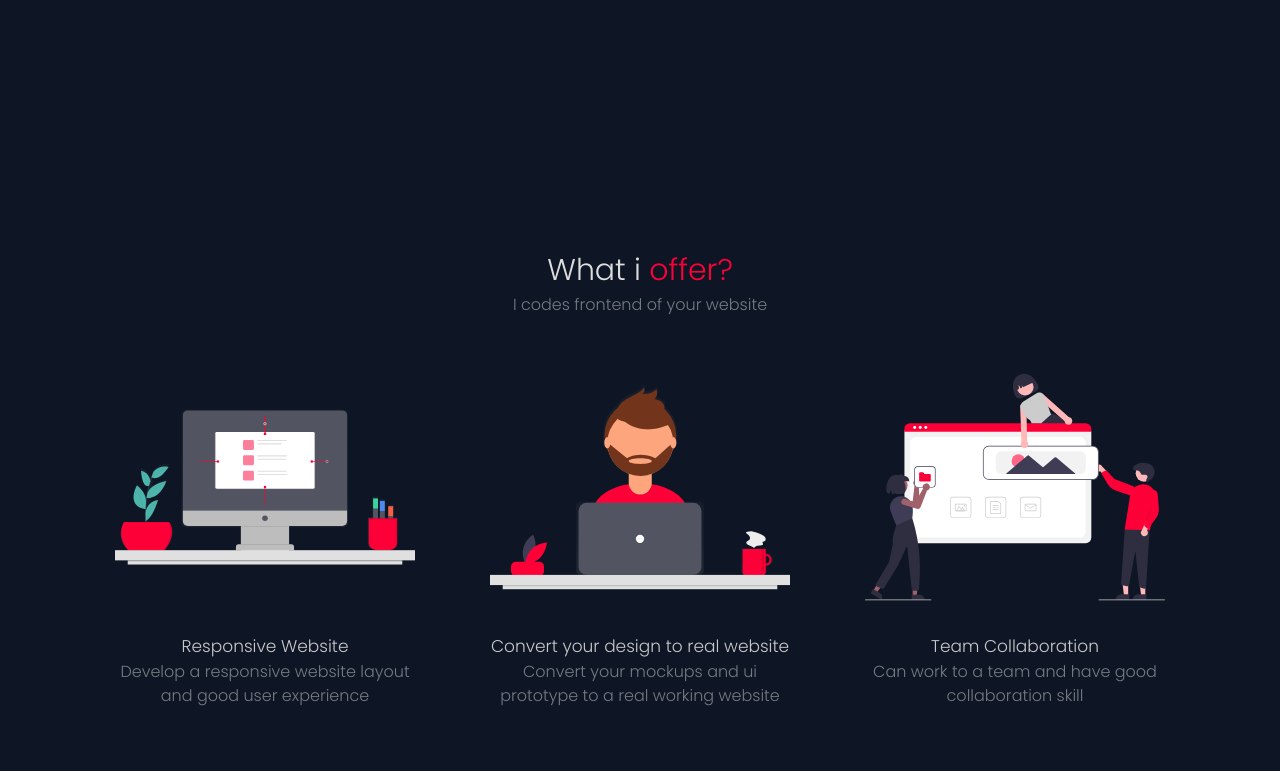
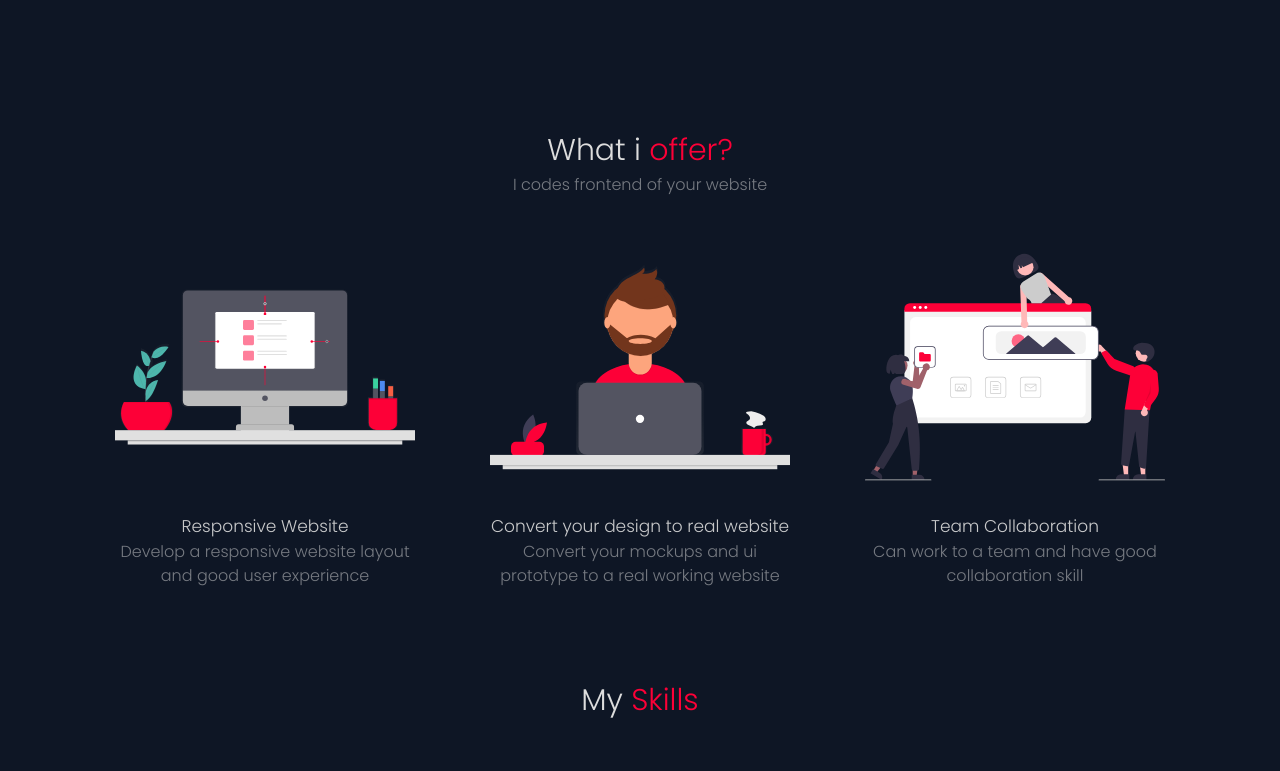
Before and after one commit to PaulPintang/Portfolio, a React (Create React App) app: page / in a window 1280 px wide. Shown: the part 780-1551 px from the top of the page. Built offline with nearby package versions, Linux system fonts and the light colour scheme.

Commit message:
fixed some spacing

```diff
--- a/src/components/Contacts.jsx
+++ b/src/components/Contacts.jsx
@@ -14,7 +14,7 @@ const Contacts = () => {
           </h3>
           <div className="message">
             <small>
-              " Hello, my name is Paul, and I'm a front-end developer. If you're
+              " Hello, my name is Paul, and i'm a front-end developer. If you're
               looking for a front-end developer, just contact me. "
             </small>
           </div>
--- a/src/components/styles/Offer.css
+++ b/src/components/styles/Offer.css
@@ -1,12 +1,12 @@
 #services {
   /* height: 600px; */
-  margin: 90px 0;
+  margin-bottom: 90px;
 }
 .offer .flex {
   flex-wrap: wrap;
 }
 .offer-tag {
-  padding: 30px;
+  padding-bottom: 30px;
   text-align: center;
 }
 .offer-cards {
```
